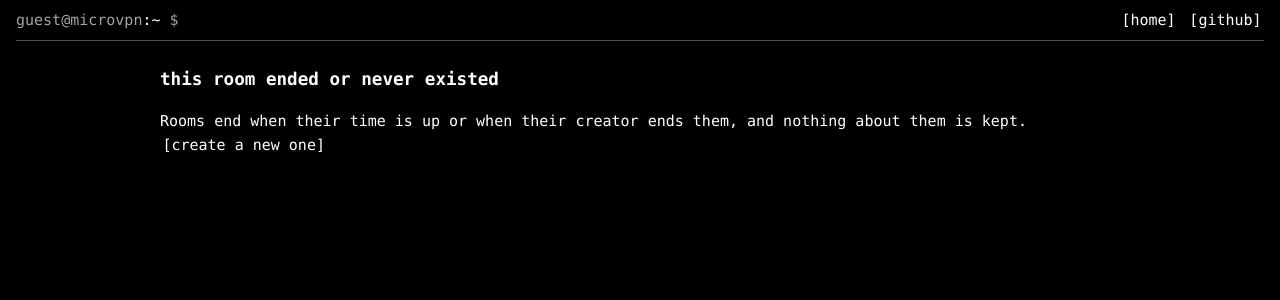
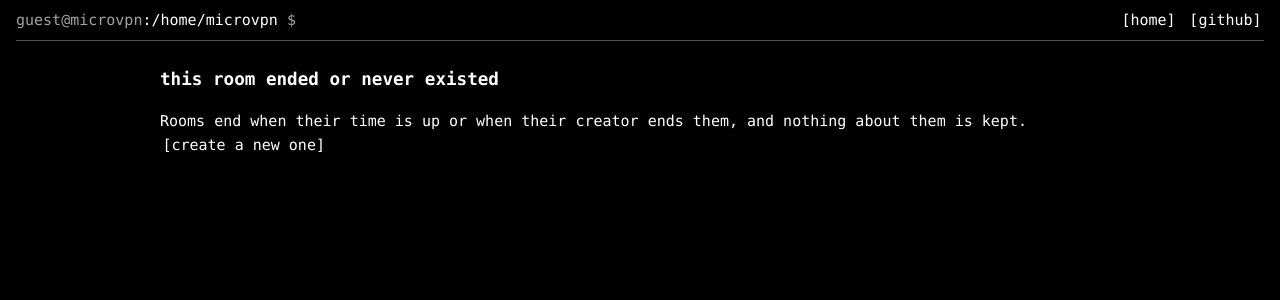
Before and after one commit to RaubCamaioni/microvpn, a Python web app: template server/src/app/webapp/templates/gone.html in a window 1280 px wide. Shown: the top 300 px of the page. Run offline with Jinja, Linux system fonts and the light colour scheme; the template is opened without the code that fills it, so the values that code supplies are empty.

Commit message:
Prompt path is /home/microvpn/...: "home" links to the site's landing page, "microvpn" to this app's front page (#21)
Co-authored-by: Claude Opus 5.5 <noreply@anthropic.com>

```diff
--- a/server/src/app/routes/pages.py
+++ b/server/src/app/routes/pages.py
@@ -30,7 +30,7 @@ def room_page(room_id: str, request: Request):
     context = {
         "room": room,
         "settings": request.app.state.settings,
-        "cwd": f"~/r/{room.id[:8]}",
+        "cwd": f"/r/{room.id[:8]}",
         "is_admin": service.is_admin(room_id, visitor(request)),
     }
     return TEMPLATES.TemplateResponse(request, "room.html", context)
--- a/server/src/app/webapp/static/style.css
+++ b/server/src/app/webapp/static/style.css
@@ -20,6 +20,7 @@ header {
 header nav { display: flex; gap: 1ch; }
 main { max-width: 60rem; margin: 0 auto; }
 .prompt b { color: var(--paper); font-weight: normal; }
+.prompt a { padding: 0; }
 .dim { color: var(--dim); }
 h1 { font-size: 1.1rem; font-weight: bold; margin: 0 0 1rem; }
 h2 { font-size: 1rem; font-weight: bold; margin: 2rem 0 0.5rem; }
--- a/server/src/app/webapp/templates/base.html
+++ b/server/src/app/webapp/templates/base.html
@@ -12,7 +12,8 @@
 </head>
 <body data-root-path="{{ root_path }}">
   <header>
-    <span class="prompt"><span class="dim">guest@microvpn</span>:{{ cwd | default('~') }}<span class="dim"> $</span></span>
+    {# cwd as /home/<app>/...: "home" is the site's landing page (outside the mount), "<app>" this app's front page #}
+    <span class="prompt"><span class="dim">guest@microvpn</span>:/<a href="/">home</a>/<a href="{{ root_path }}/">{{ root_path.strip('/') or 'microvpn' }}</a>{{ cwd | default('') }}<span class="dim"> $</span></span>
     <nav>
       <a href="{{ root_path }}/">[home]</a>
       <a href="https://github.com/RaubCamaioni/microvpn">[github]</a>
```
Also changed, not shown: server/tests/test_pages.py (+11 -1 lines).
